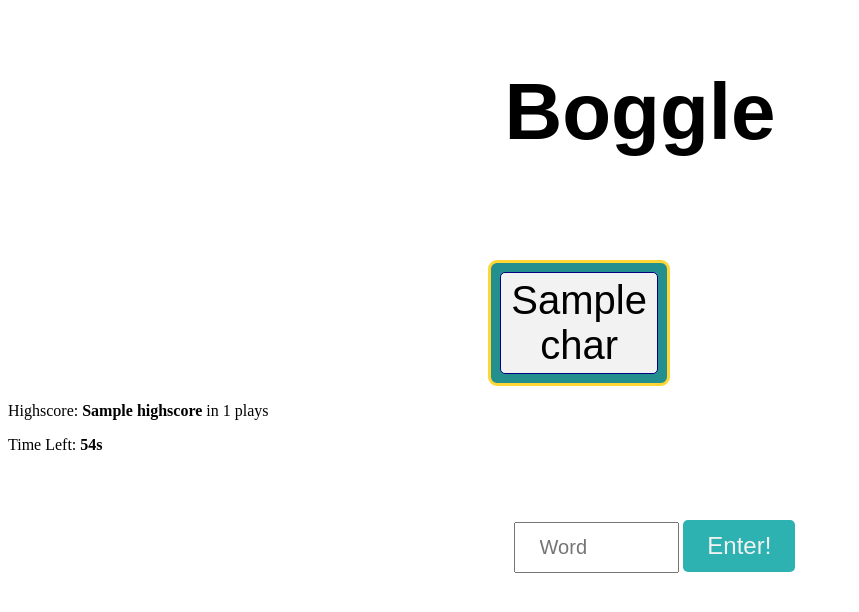
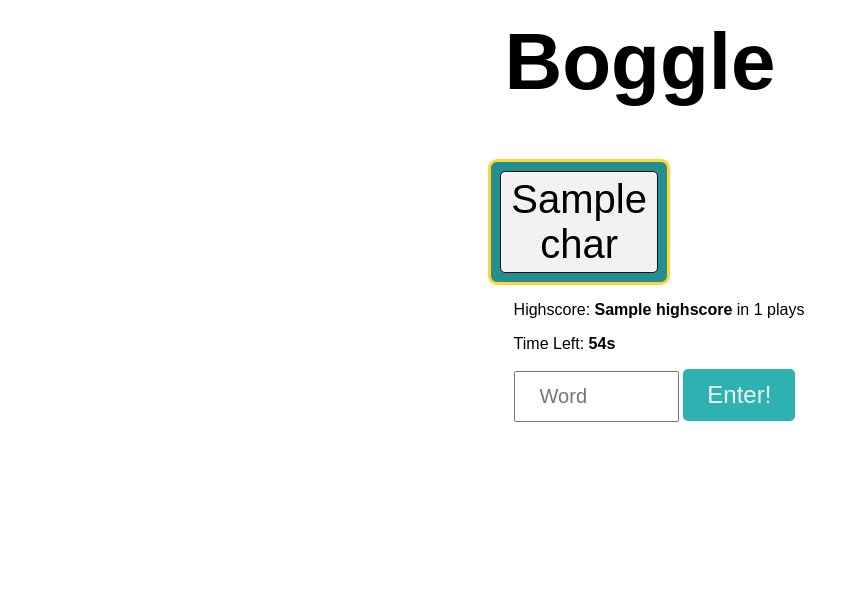
Before and after one commit to cassreinhart/flask-boggle, a Flask app: template templates/index.html in a window 1280 px wide. Shown: the top 612 px of the page, without its empty margins (0-859 px from the left). Run offline with Flask 2, Linux system fonts and the light colour scheme; the template is opened without the code that fills it: most values are stand-ins (such as "Sample title", 1, 10 or a date in 2020); parts of the project's set-up code (start-up, migrations or seed data) failed here and were passed over; some web fonts are replaced.

Commit message:
update css

```diff
--- a/static/app.css
+++ b/static/app.css
@@ -2,14 +2,15 @@
     font-family: 'Candal', sans-serif;
     font-size: 5rem;
     text-align: center;
+    margin: 1rem;
 }
 table, td {
-    border: 1px solid navy;
+    border: 1px solid rgb(16, 16, 16);
     font-size: 2.5rem;
     text-align: center;
     width: 4rem;
     font-family: 'Candal', sans-serif;
-    margin: 8% 38% 0;
+    margin: 4% 38% 0;
 }
 table {
     border: 3px solid #ffd633;
@@ -26,7 +27,7 @@
 }
 .add-word {
     margin-left: 40%;
-    padding-top: 4%;
+    /* padding-top: 4%; */
 }
 button {
     padding: .75rem 1.5rem;
@@ -46,3 +47,20 @@
     font-size: 1.25rem;
     max-width: 15%;
 }
+ul {
+    display: inline-block;
+    position: fixed;
+    top: 15%;
+    font-family: sans-serif;
+    padding-left: 15%;
+    margin: 0;
+}
+.new-game {
+    margin-left: 40%;
+    font-family: sans-serif;
+}
+.game-info {
+    font-size: 1rem;
+    font-family: sans-serif;
+    margin-left: 40%;
+}
--- a/templates/index.html
+++ b/templates/index.html
@@ -26,9 +26,11 @@
     {% endfor %}
     </tbody>
 </table>
-<p>Highscore: <b>{{highscore}}</b> in {{num_plays}} plays</p>
-<p>Time Left: <b class="timer"></b></p>
-<p class="messages"></p>
+<section class="game-info">
+    <p>Highscore: <b>{{highscore}}</b> in {{num_plays}} plays</p>
+    <p>Time Left: <b class="timer"></b></p>
+    <p class="messages"></p>
+</section>
 <ul class="list"></ul>
 
 <form class="add-word" method="POST">
```
